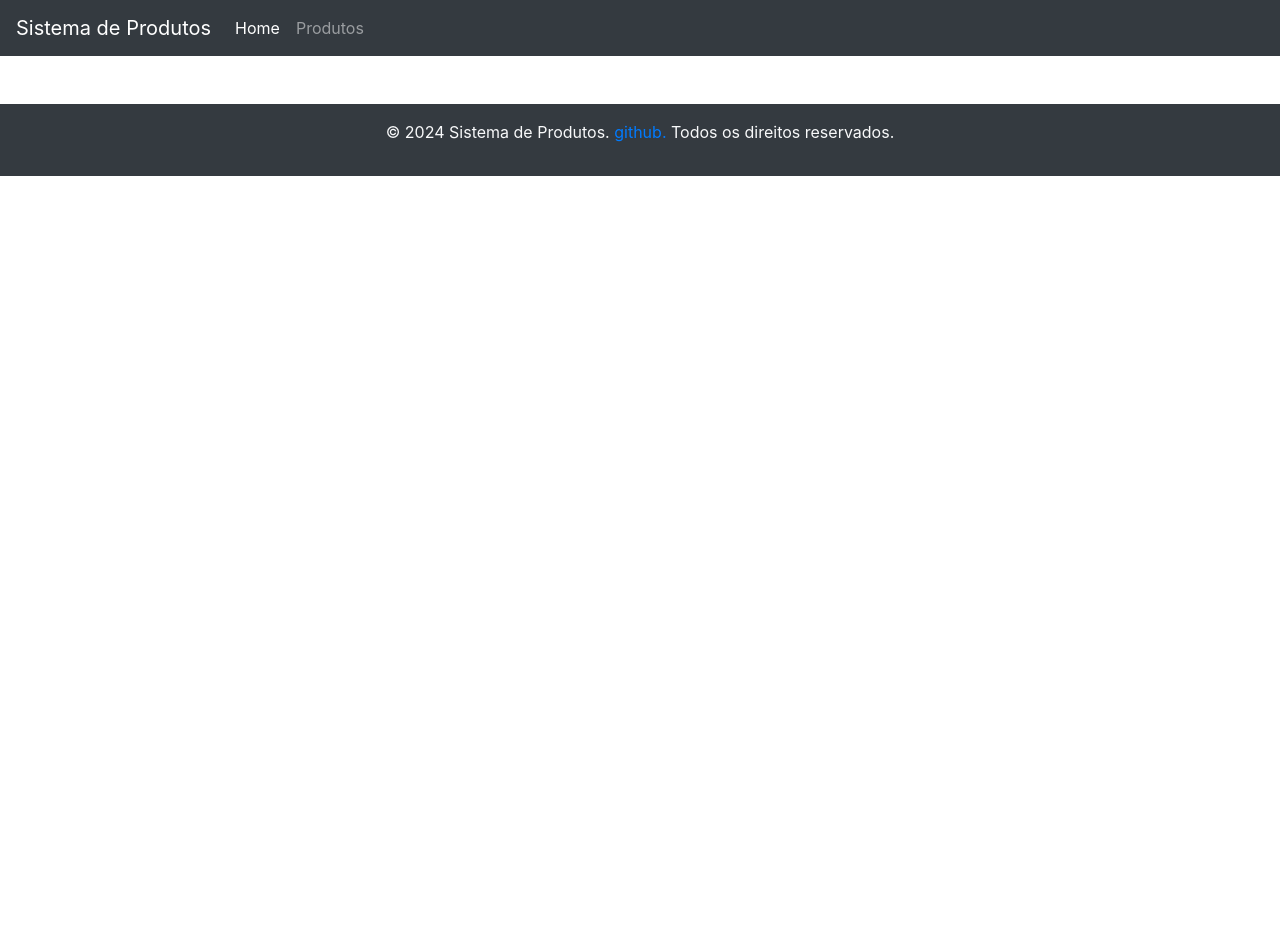
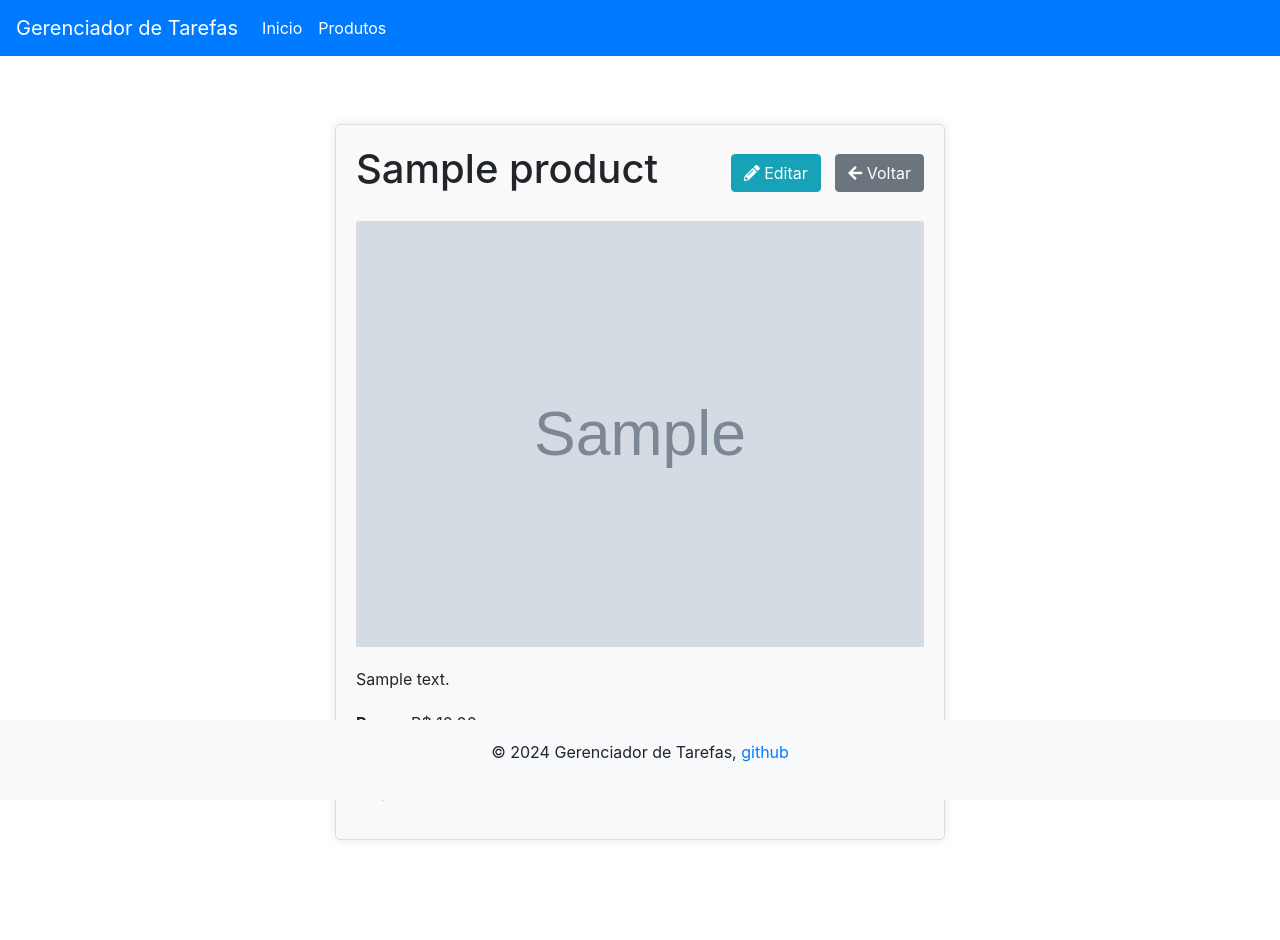
Before and after one commit to dnsouzadev/produto-estoque, a Django app: page /view/1 in a window 1280 px wide. Before the commit the page ends 176 px from the top, so only its background shows below. Run offline with Django 5.2, Linux system fonts and the light colour scheme; tables that the repository leaves empty hold one stand-in row (values such as "Sample post"); grey boxes marked "Sample" are stand-in pictures; some libraries are stand-ins or nearby versions.

Commit message:
terminando desafio

```diff
--- a/product/templates/view_product.html
+++ b/product/templates/view_product.html
@@ -1,2 +1,70 @@
 {% extends "base.html" %}
-{% block title %} Produto {% endblock %}
+{% load static %}
+
+{% block styles %}
+<link rel="stylesheet" href="https://cdnjs.cloudflare.com/ajax/libs/font-awesome/5.15.3/css/all.min.css" integrity="sha512-DQsTnh/0Hw6bZV4W0H0DvhLM59tltpSTCA4AON14g7NQ7a8eKB2MgKg4gBLLB+liTALhIiC/O0SOqtfOrWdkTg==" crossorigin="anonymous" referrerpolicy="no-referrer" />
+<style>
+    /* Estilos específicos para os detalhes do produto */
+    .product-details-container {
+        background-color: #f9f9f9;
+        border: 1px solid #ddd;
+        border-radius: 5px;
+        padding: 20px;
+        margin-top: 20px;
+        box-shadow: 0 0 10px rgba(0,0,0,0.1);
+    }
+    .product-header {
+        display: flex;
+        justify-content: space-between;
+        align-items: center;
+        margin-bottom: 20px;
+    }
+    .product-actions .btn {
+        margin-left: 10px;
+    }
+    .product-image {
+        height: auto; /* Altura automática para manter proporção */
+        max-width: 100%; /* Largura máxima para evitar esticamento */
+    }
+    .product-description {
+        margin-top: 20px;
+    }
+    .product-info {
+        list-style-type: none;
+        padding: 0;
+        margin-top: 20px;
+    }
+    .product-info li {
+        margin-bottom: 10px;
+    }
+</style>
+{% endblock %}
+
+{% block title %} Detalhes do Produto {% endblock %}
+
+{% block content %}
+<div class="container product-details-container">
+
+    <div class="product-header">
+        <h1>{{ product.name }}</h1>
+        <div class="product-actions">
+            <a href="{% url 'update_product' product.id %}" class="btn btn-info"><i class="fas fa-pencil-alt"></i> Editar</a>
+            <a href="{% url 'list_products' %}" class="btn btn-secondary"><i class="fas fa-arrow-left"></i> Voltar</a>
+        </div>
+    </div>
+
+    <img src="{% if product.photo %}{{ product.photo.url }}{% else %}{% static 'img/default-avatar.png' %}{% endif %}" class="card-img-top product-image" alt="Imagem do Produto">
+
+    <div class="product-description">
+        <p>{{ product.description }}</p>
+    </div>
+
+    <ul class="product-info">
+        <li><strong>Preço:</strong> R$ {{ product.price }}</li>
+        <li><strong>Quantidade Restante:</strong> {{ product.quantity }}</li>
+        <li><strong>Disponível:</strong> {% if product.available == 'S' %}Sim{% else %}Não{% endif %}</li>
+    </ul>
+
+</div>
+
+{% endblock %}
--- a/product/views.py
+++ b/product/views.py
@@ -1,11 +1,11 @@
 from django.http import JsonResponse
-from django.shortcuts import redirect, render
+from django.shortcuts import get_object_or_404, redirect, render
 from .models import Product
 from .forms import ProductForm
 
 # Create your views here.
 def list_products(request):
-    products = Product.objects.all()
+    products = Product.objects.all().order_by('price')
     return render(request, 'list_products.html', {'products': products})
 
 def create_product(request):
@@ -20,7 +20,15 @@ def create_product(request):
 
 
 def update_product(request, id):
-    return render(request, 'update_product.html')
+    product = get_object_or_404(Product, id=id)
+    if request.method == 'POST':
+        form = ProductForm(request.POST, request.FILES, instance=product)
+        if form.is_valid():
+            form.save()
+            return redirect('list_products')
+        return render(request, 'update_product.html', {'form': form})
+    form = ProductForm(instance=product)
+    return render(request, 'update_product.html', {'form': form})
 
 def delete_product(request, id):
     product = Product.objects.get(id=id)
@@ -29,6 +37,7 @@ def delete_product(request, id):
         return JsonResponse({'message': 'Produto excluído com sucesso!'})
     return JsonResponse({'message': 'Produto não encontrado!'}, status=404)
 
+
 def view_product(request, id):
     product = Product.objects.get(id=id)
     if product:
--- a/templates/base.html
+++ b/templates/base.html
@@ -5,44 +5,86 @@
     <meta charset="UTF-8">
     <meta name="viewport" content="width=device-width, initial-scale=1.0">
     <title>Sistema de Produtos</title>
-    <!-- Adicione o link para o Bootstrap CSS -->
-    <link href="https://stackpath.bootstrapcdn.com/bootstrap/4.5.2/css/bootstrap.min.css" rel="stylesheet">
-    <!-- Adicione qualquer outro CSS personalizado aqui -->
-    {% comment %} <link rel="stylesheet" href="{% static 'css/styles.css' %}"> {% endcomment %}
+    <link rel="stylesheet" href="https://stackpath.bootstrapcdn.com/bootstrap/4.5.2/css/bootstrap.min.css"
+        integrity="sha384-JcKb8q3iqJ61gNV9KGb8thSsNjpSL0n8PARn9HuZOnIxN0hoP+VmmDGMN5t9UJ0Z" crossorigin="anonymous">
+    <link rel="stylesheet" href="https://cdnjs.cloudflare.com/ajax/libs/font-awesome/5.15.3/css/all.min.css"
+        integrity="sha512-DQsTnh/0Hw6bZV4W0H0DvhLM59tltpSTCA4AON14g7NQ7a8eKB2MgKg4gBLLB+liTALhIiC/O0SOqtfOrWdkTg=="
+        crossorigin="anonymous" referrerpolicy="no-referrer" />
+    <style>
+        body {
+            padding-top: 56px;
+            margin-bottom: 100px; /* Altura do footer */
+        }
+        .navbar-custom {
+            background-color: #007bff;
+        }
+        .navbar-custom .navbar-brand,
+        .navbar-custom .nav-link,
+        .navbar-custom .btn {
+            color: white;
+        }
+        .navbar-custom .nav-link:hover,
+        .navbar-custom .btn:hover {
+            color: #ddd;
+        }
+        .content-container {
+            padding: 30px;
+        }
+        .btn-profile, .btn-logout {
+            margin-left: 10px;
+        }
+        /* Estilos do footer */
+        footer {
+            position: fixed;
+            bottom: 0;
+            width: 100%;
+            background-color: #f8f9fa;
+            text-align: center;
+            padding: 20px 0;
+        }
+    </style>
+    {% block styles %}{% endblock %}
 </head>
 <body>
-    <nav class="navbar navbar-expand-lg navbar-dark bg-dark">
-        <a class="navbar-brand" href="#">Sistema de Produtos</a>
-        <button class="navbar-toggler" type="button" data-toggle="collapse" data-target="#navbarNav" aria-controls="navbarNav" aria-expanded="false" aria-label="Toggle navigation">
+    <nav class="navbar navbar-expand-lg navbar-custom fixed-top">
+        <a class="navbar-brand" href="#">Gerenciador de Tarefas</a>
+        <button class="navbar-toggler" type="button" data-toggle="collapse" data-target="#navbarNav"
+            aria-controls="navbarNav" aria-expanded="false" aria-label="Toggle navigation">
             <span class="navbar-toggler-icon"></span>
         </button>
         <div class="collapse navbar-collapse" id="navbarNav">
-            <ul class="navbar-nav">
-                <li class="nav-item active">
-                    <a class="nav-link" href="">Home <span class="sr-only">(current)</span></a>
+            <ul class="navbar-nav mr-auto">
+                <li class="nav-item">
+                    <a class="nav-link" href="{% url 'list_products' %}">Inicio</a>
                 </li>
                 <li class="nav-item">
                     <a class="nav-link" href="{% url 'list_products' %}">Produtos</a>
                 </li>
-                <!-- Adicione mais links de navegação conforme necessário -->
+                <!-- Adicione aqui outros links do menu -->
             </ul>
         </div>
     </nav>
 
-    <div class="container mt-5">
-        {% block content %}
-        {% endblock %}
+
+
+    <div class="container-fluid mt-5">
+        <div class="row justify-content-center">
+            <div class="col-md-6">
+                {% block content %}
+                {% endblock %}
+            </div>
+        </div>
     </div>
 
-    <footer class="bg-dark text-light text-center py-3">
-        <p>&copy; 2024 Sistema de Produtos. <a href="https://www.github.com/dnsouzadev">github.</a> Todos os direitos reservados.</p>
+    <footer>
+        <div class="container">
+            <p>© 2024 Gerenciador de Tarefas, <a href="https://github.com/dnsouzadev/gerenciador-tarefas">github</a></p>
+        </div>
     </footer>
 
-    <!-- Adicione o link para o jQuery, Popper.js e Bootstrap JS -->
     <script src="https://code.jquery.com/jquery-3.5.1.slim.min.js"></script>
     <script src="https://cdn.jsdelivr.net/npm/@popperjs/core@2.5.4/dist/umd/popper.min.js"></script>
     <script src="https://stackpath.bootstrapcdn.com/bootstrap/4.5.2/js/bootstrap.min.js"></script>
     <!-- Adicione qualquer outro script JavaScript personalizado aqui -->
-    <script src="{% static 'js/scripts.js' %}"></script>
 </body>
 </html>
--- a/templates/static/js/scripts.js
+++ b/templates/static/js/scripts.js
@@ -5,3 +5,11 @@ const deleteProduct = (id) => {
         window.location.reload();
     });
 }
+
+const deleteProductView = (id) => {
+    fetch('/delete-view/' + id, {
+        method: 'GET',
+    }).then(() => {
+        window.location.href = '';
+    });
+}
```
Also changed, not shown: product/templates/list_products.html (+23 -15 lines), product/templates/update_product.html (+15 -1 lines), static/js/scripts.js (added, +7 -0 lines), media/products/Screenshot_from_2024-06-18_13-38-52.png (added), media/products/Screenshot_from_2024-06-19_12-36-51.png (added), media/products/Screenshot_from_2024-06-19_14-25-08.png (added), media/products/Screenshot_from_2024-06-19_17-37-55.png (added), media/products/Screenshot_from_2024-06-19_17-37-55_56LpjXW.png (added), media/products/Screenshot_from_2024-06-19_21-57-06.png (added), media/products/Screenshot_from_2024-06-19_22-02-22.png (added), media/products/default-avatar.png (added), media/products/default-avatar_UDfj3Xt.png (added).
